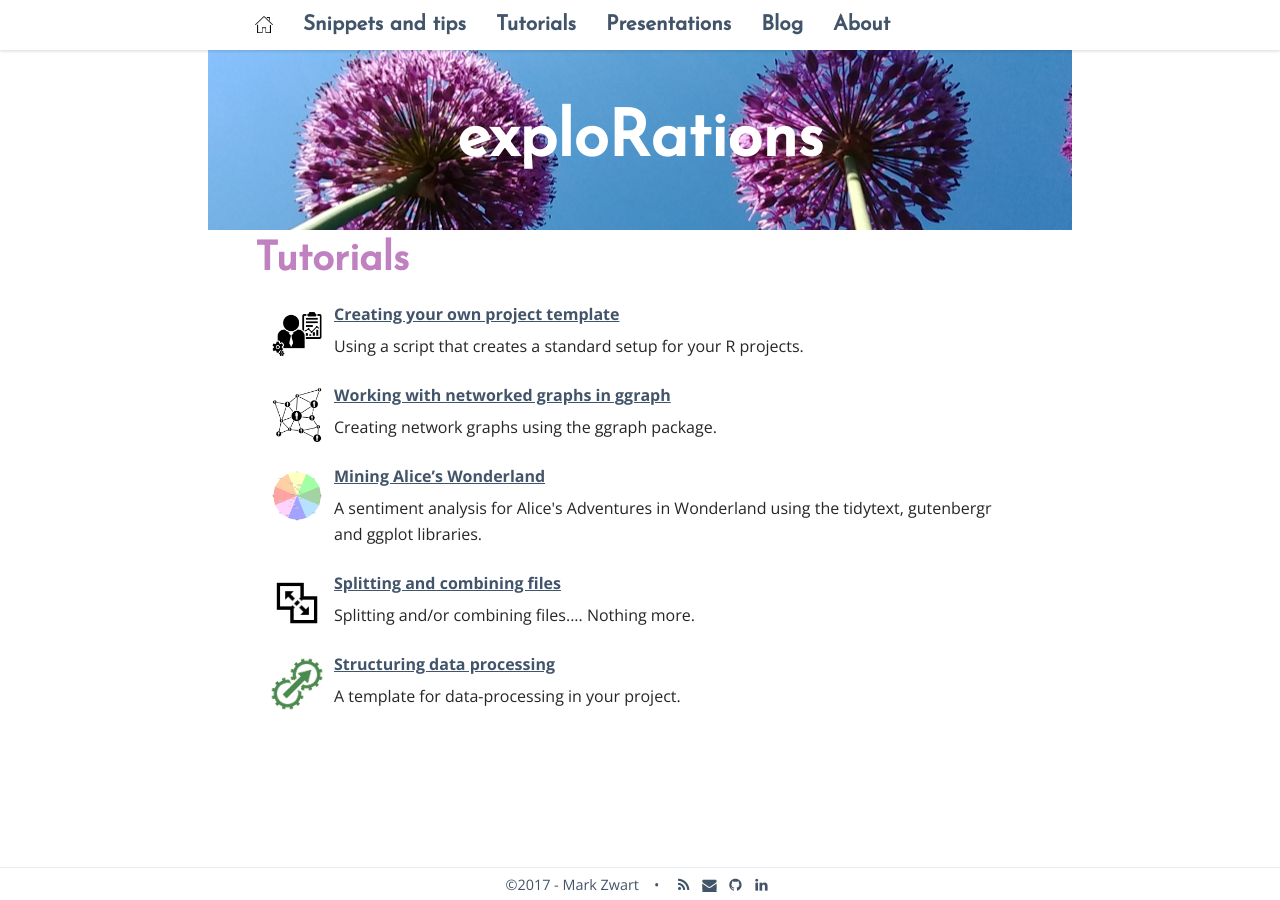
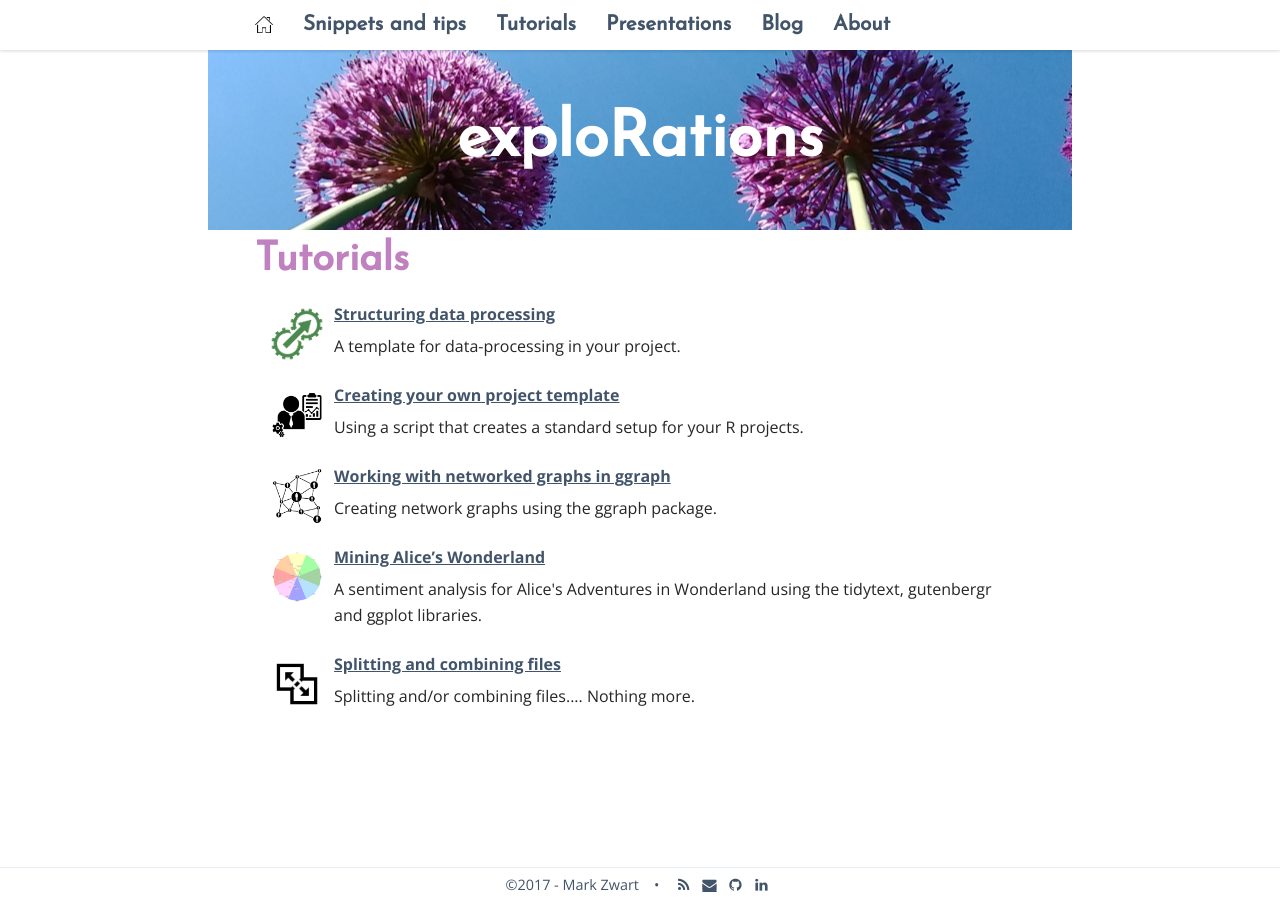
Before and after one commit to mark-me/mark-me.github.io, a Jekyll site: the page built from _pages/02-tutorials.md, in a window 1280 px wide. Built offline with Jekyll 4.4.1, drawn with Linux system fonts in a browser that asks for light colours; nearby versions of some CDN libraries; comment, search, counter and statistics services are not loaded; some of the changed lines change nothing that is shown.

Commit message:
Update tutorial-index.yml

```diff
--- a/_data/tutorial-index.yml
+++ b/_data/tutorial-index.yml
@@ -1,3 +1,8 @@
+- title: Structuring data processing
+  url: /structuring-data-processing/
+  image: /_pages/tutorials/structuring-data-processing/structuring-data-processing.png
+  description: A template for data-processing in your project.
+
 - title: Creating your own project template
   url: /project-template/
   image: /_pages/tutorials/project-template.png
@@ -18,11 +23,6 @@
   image: /_pages/tutorials/splitting-combining-files.png
   description: Splitting and/or combining files.... Nothing more.
 
-- title: Structuring data processing
-  url: /structuring-data-processing/
-  image: /_pages/tutorials/structuring-data-processing/structuring-data-processing.png
-  description: A template for data-processing in your project.
-
 #- title: Clustering methods
 #  url: /clustering-methods/
 #  image: /_pages/tutorials/kmeans.png
```
